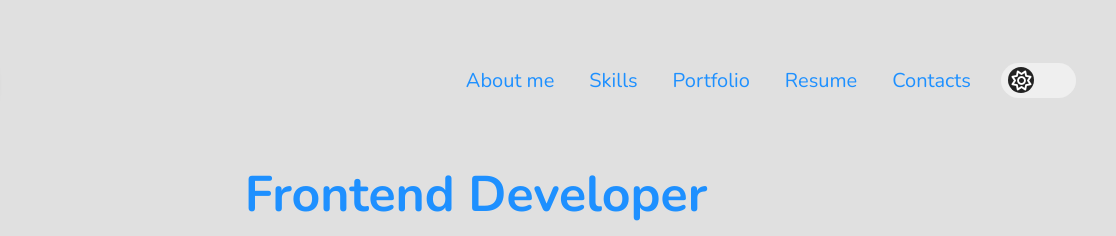
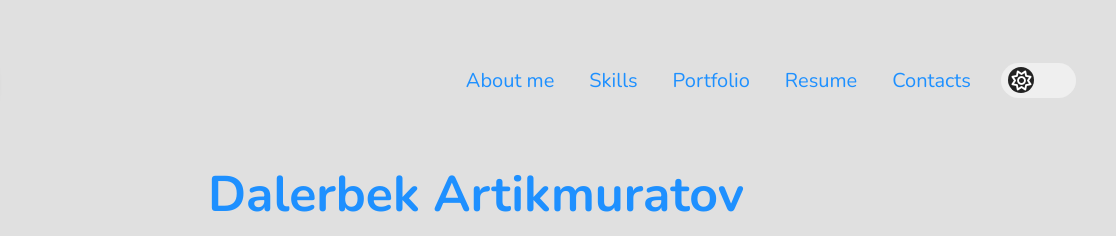
Before and after one commit to SavitarUzuhiko/Portfolio, a plain HTML site: page index.html in a window 1280 px wide. Shown: the top 236 px of the page, 164-1280 px from the left. Drawn offline with nearby package versions, Linux system fonts and the light colour scheme.

Commit message:
I wrote my name

```diff
--- a/index.html
+++ b/index.html
@@ -56,7 +56,7 @@
                 <i  onclick=showSidebar() class="fa-solid fa-bars"></i>
             </span>
         </nav>
-        <h1 class="h1">Frontend Developer</h1>
+        <h1 class="h1">Dalerbek Artikmuratov</h1>
         <p class="p">I like coding and learn all computer's secrets</p>
         <div class="imgbox">
             <div class="ring"></div>
```
